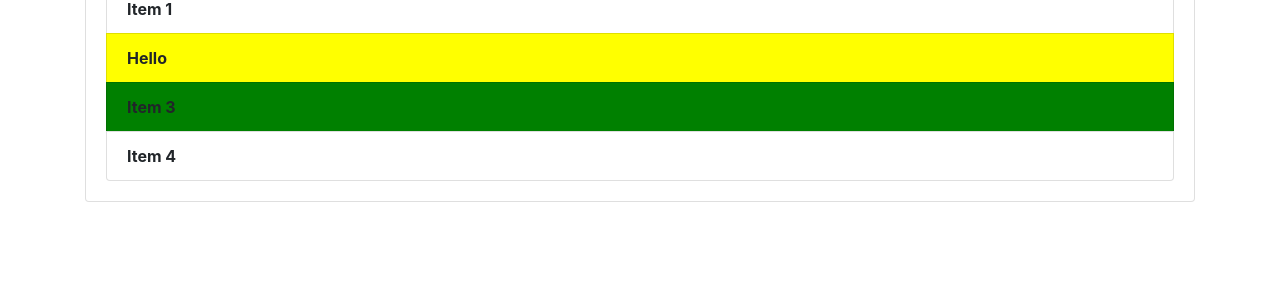
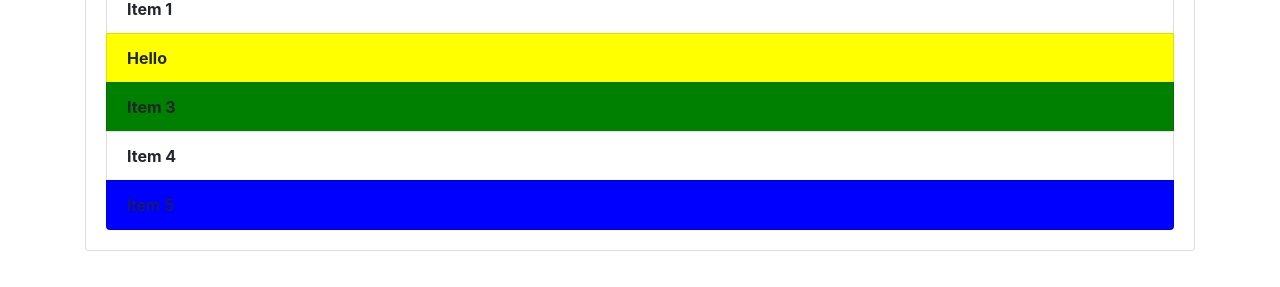
Before and after one commit to ritik2102/git-part-2, a plain HTML site: page index.html in a window 1280 px wide. Shown: the part 291-578 px from the top of the page. Drawn offline with nearby package versions, Linux system fonts and the light colour scheme.

Commit message:
Update index.html

```diff
--- a/index.html
+++ b/index.html
@@ -26,6 +26,7 @@
       <li class="list-group-item">Item 2</li>
       <li class="list-group-item">Item 3</li>
       <li class="list-group-item">Item 4</li>
+      <li class="list-group-item new">Item 5</li>
     </ul>
    </div>
   </div>
```
